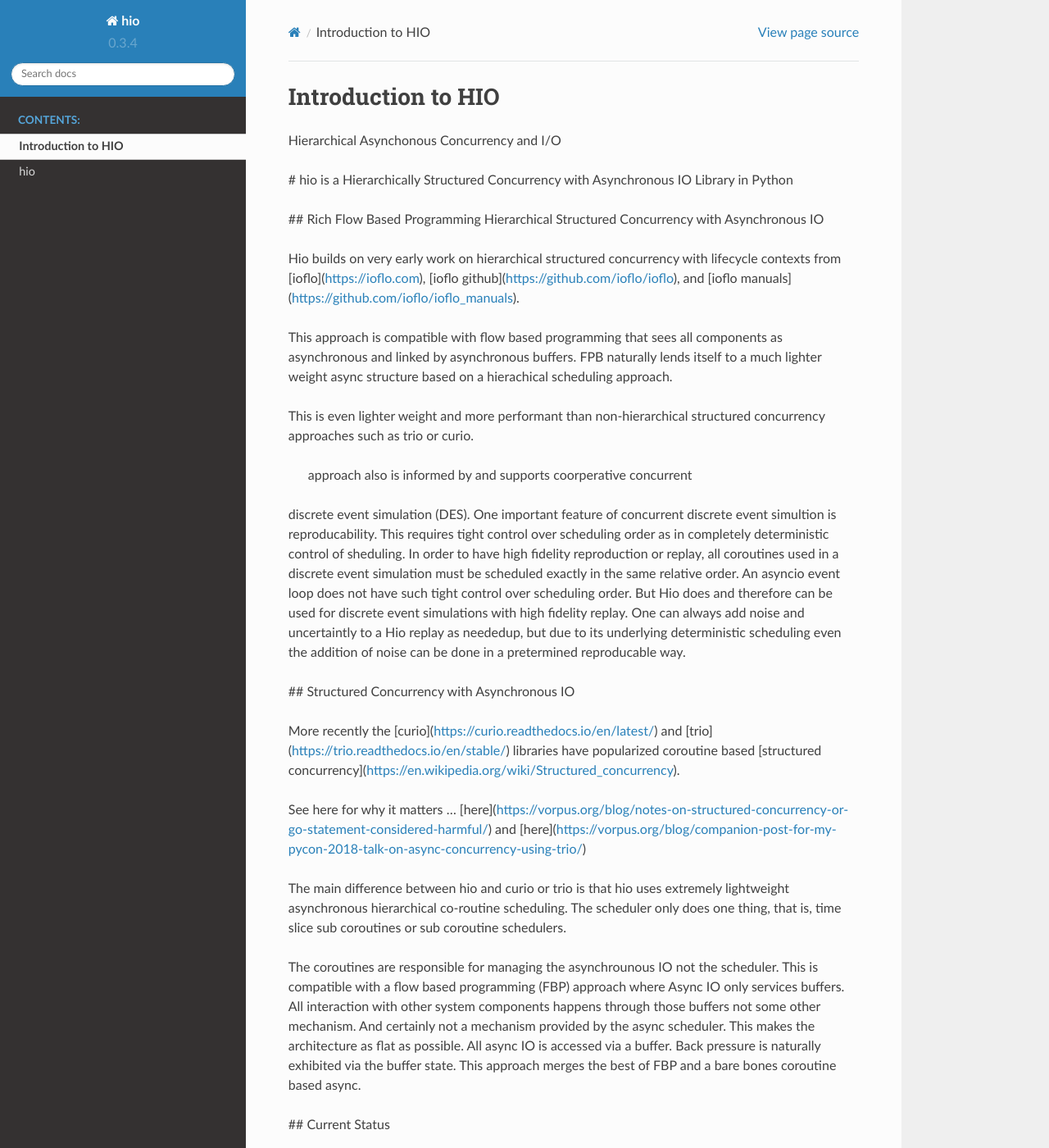
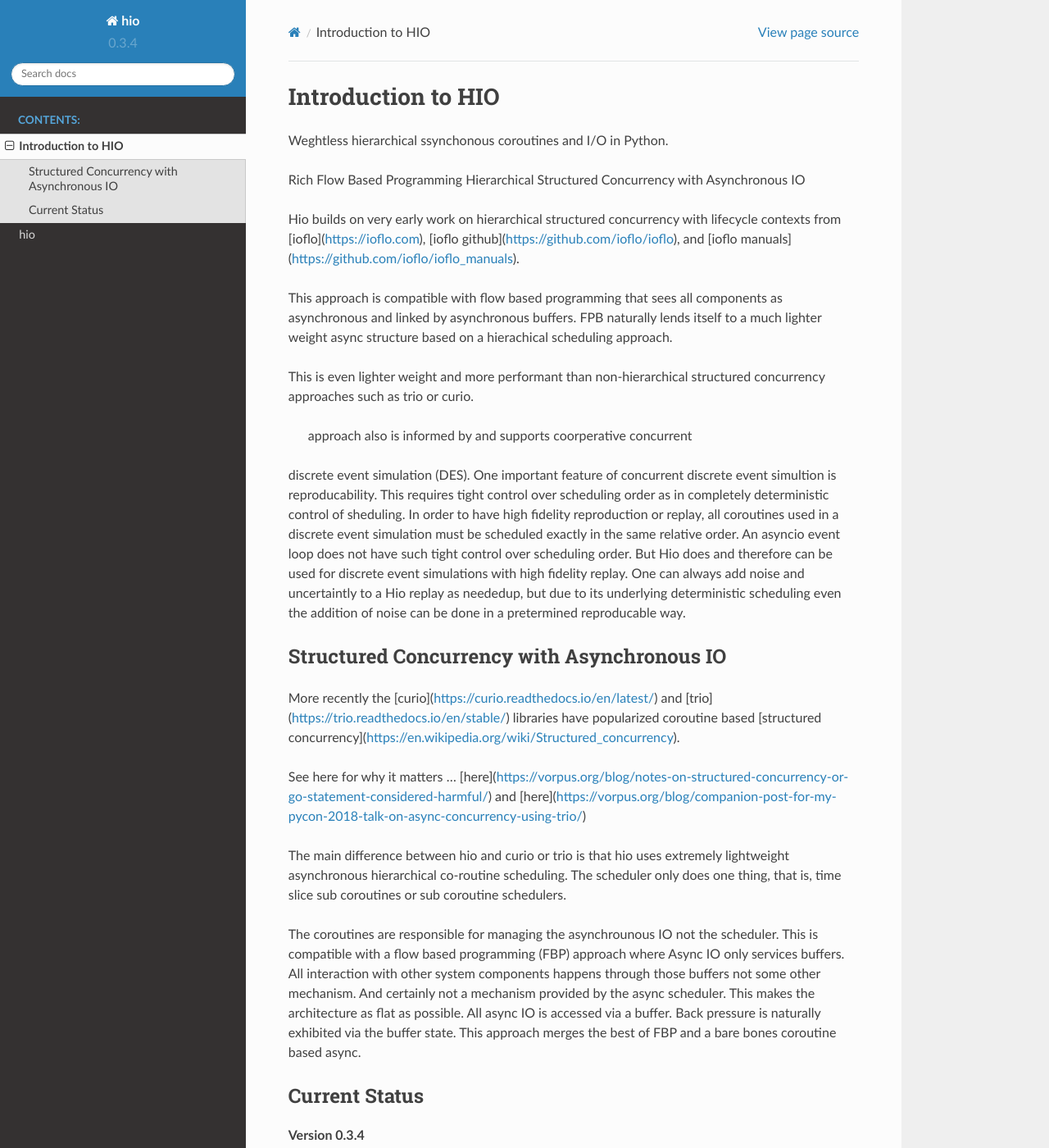
Before and after one commit to ioflo/hio, a Sphinx documentation site: the page built from docs/source/readme.rst, in a window 1280 px wide and 1400 px high. Shown: the whole window at 82% size. Built offline with Sphinx 7.4.7 and the Read the Docs theme 2.0.0, drawn with Linux system fonts in a browser that asks for light colours; pages that are not in the unit, such as notebooks, are missing from menus.

Commit message:
updated to work with readthedocs

```diff
--- a/README.md
+++ b/README.md
@@ -1,12 +1,9 @@
 Introduction to HIO
-*********************
+***********************
 
-Hierarchical Asynchonous Concurrency and I/O
+Weghtless hierarchical ssynchonous coroutines and I/O in Python.
 
-
-# hio is a Hierarchically Structured Concurrency with Asynchronous IO Library in Python
-
-## Rich Flow Based Programming Hierarchical Structured Concurrency with Asynchronous IO
+Rich Flow Based Programming Hierarchical Structured Concurrency with Asynchronous IO
 
 Hio builds on very early work on hierarchical structured concurrency with
 lifecycle contexts from [ioflo](https://ioflo.com),
@@ -33,7 +30,8 @@
 of noise can be done in a pretermined reproducable way.
 
 
-## Structured Concurrency with Asynchronous IO
+Structured Concurrency with Asynchronous IO
+=============================================
 
 More recently the [curio](https://curio.readthedocs.io/en/latest/) and
 [trio](https://trio.readthedocs.io/en/stable/) libraries have popularized
@@ -58,8 +56,8 @@
 
 
 
-
-## Current Status
+Current Status
+================
 
 Version 0.3.4
    The async scheduler features should be pretty stable going forward.
--- a/docs/source/conf.py
+++ b/docs/source/conf.py
@@ -33,11 +33,11 @@
 # extensions coming with Sphinx (named 'sphinx.ext.*') or your custom
 # ones.
 extensions = [
+              'myst_parser',
               'sphinx.ext.autodoc',
               'sphinx.ext.autosummary',
               'sphinx.ext.viewcode',
               'sphinx.ext.napoleon',
-              'myst_parser',
               'autoapi.extension',
               "sphinx_rtd_theme",
               ]
--- a/docs/source/index.rst
+++ b/docs/source/index.rst
@@ -12,7 +12,7 @@
 
    readme
    modules
-   test
+
 
 
 Indices and tables
--- a/setup.py
+++ b/setup.py
@@ -15,7 +15,7 @@
 
 Update sphinx /docs
 $ cd /docs
-$ sphinx-build -b html source build
+$ sphinx-build -b html source build/html
 
 
 Best practices for setup.py and requirements.txt
```
Also changed, not shown: docs/source/test.md (added, +3 -0 lines).
